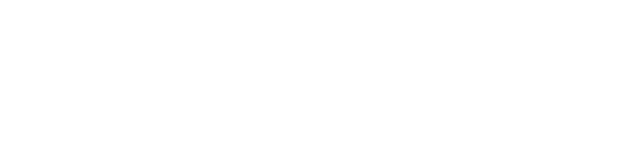
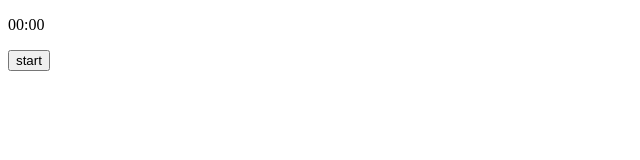
Before and after one commit to alexcsales/stopwatch, a plain HTML site: page index.html in a window 1280 px wide. Shown: the whole page, without its empty margins (0-640 px from the left). Drawn offline with Linux system fonts and the light colour scheme.

Commit message:
adicionado: estrutura do cronômetro.

```diff
--- a/index.html
+++ b/index.html
@@ -9,7 +9,10 @@
   </header>
 
 <body>
-
+  <div class="cronometro">
+    <p class="relogio">00:00</p>
+  </div>
+  <button id="botao__start">start</button>
 </body>
 <footer>
 
```
